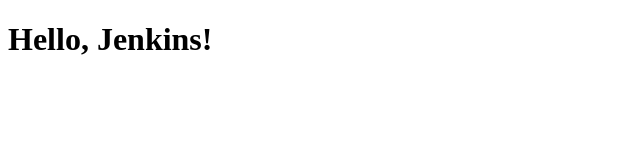
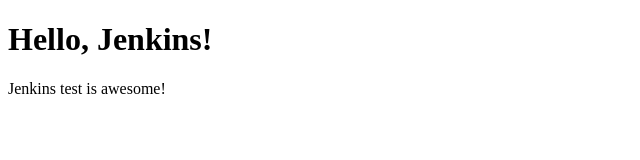
Before and after one commit to kushiogeti/ex10, a plain HTML site: page index.html in a window 1280 px wide. Shown: the whole page, without its empty margins (0-640 px from the left). Drawn offline with Linux system fonts and the light colour scheme.

Commit message:
Update index.html

```diff
--- a/index.html
+++ b/index.html
@@ -5,5 +5,6 @@
 </head>
 <body>
     <h1>Hello, Jenkins!</h1>
+    <p>Jenkins test is awesome!</p>
 </body>
 </html>
```
